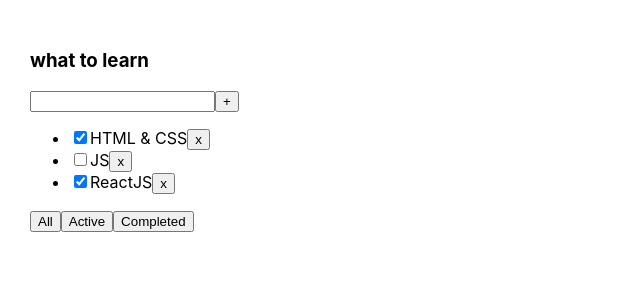
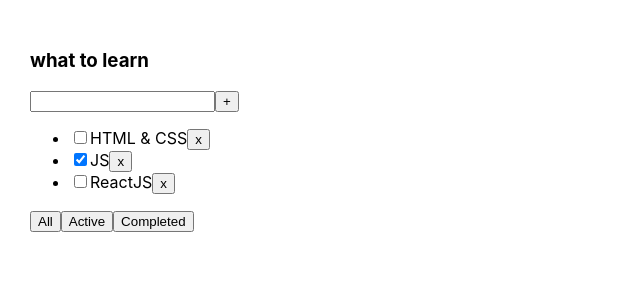
Before and after one commit to i1-kmv/TS-project, a React (Create React App) app: page / in a window 1280 px wide. Shown: the top 300 px of the page, without its empty margins (0-640 px from the left). Built offline with nearby package versions, Linux system fonts and the light colour scheme.

Commit message:
Настроил добавление тасок, рефакторинг вынес все функции в отдельные переменные

```diff
--- a/package.json
+++ b/package.json
@@ -10,10 +10,12 @@
     "@types/node": "^12.0.0",
     "@types/react": "^16.9.0",
     "@types/react-dom": "^16.9.0",
+    "@types/uuid": "^8.3.0",
     "react": "^16.13.1",
     "react-dom": "^16.13.1",
     "react-scripts": "3.4.1",
-    "typescript": "~3.7.2"
+    "typescript": "~3.7.2",
+    "uuid": "^8.3.0"
   },
   "scripts": {
     "start": "react-scripts start",
--- a/src/App.tsx
+++ b/src/App.tsx
@@ -1,6 +1,7 @@
 import React, {useState} from 'react';
 import './App.css';
 import {TaskType, TodoList} from "./TodoList";
+import {v1} from "uuid";
 
 export type FilterValuesType = "all" | "completed" | "active"
 
@@ -8,12 +9,13 @@
 function App() {
 
    let [tasks, setTasks] = useState<Array<TaskType>>([
-       {id: 1, title:"HTML & CSS", isDone: true},
-       {id: 2, title:"JS", isDone: false},
-       {id: 3, title:"ReactJS", isDone: true},
+       {id: v1(), title:"HTML & CSS", isDone: false},
+       {id: v1(), title:"JS", isDone: true},
+       {id: v1(), title:"ReactJS", isDone: false}
    ])
 
     let [filter, setFilter] = useState<FilterValuesType>("all")
+
 
     let tasksForTodolist = tasks
 
@@ -25,15 +27,22 @@
     }
 
 
-
-    const onDeleteTask = (id: number) => {
+    const onDeleteTask = (id: string) => {
        let filteredTasks = tasks.filter(t => (t.id !== id))
         setTasks(filteredTasks)
+    }
+
+    const onAddTask = (newTaskTitle: string) => {
+        let newTask = {id: v1(), title: newTaskTitle, isDone: false}
+        let newTasks = [newTask, ...tasks]
+        setTasks(newTasks)
     }
 
     const changeFilter = (value: FilterValuesType) => {
         setFilter(value)
     }
+
+
 
 
     return (
@@ -42,6 +51,7 @@
                       tasks={tasksForTodolist}
                       onDeleteTask={onDeleteTask}
                       changeFilter={changeFilter}
+                      onAddTask={onAddTask}
             />
         </div>
     );
--- a/src/TodoList.tsx
+++ b/src/TodoList.tsx
@@ -1,26 +1,57 @@
-import React from "react";
+import React, {ChangeEvent, KeyboardEvent, useState} from "react";
+import {FilterValuesType} from "./App";
 
 type PropsType = {
     title: string
     tasks: Array<TaskType>
-    onDeleteTask: Function
-    changeFilter: Function
+    onDeleteTask: (taskId: string) => void
+    changeFilter: (value: FilterValuesType) => void
+    onAddTask: (newTaskTitle: string) => void
 }
 
 export type TaskType = {
-    id: number
+    id: string
     title: string
     isDone: boolean
 }
 
 export function TodoList(props: PropsType) {
 
+    const [newTaskTitle, setNewTaskTitle] = useState("")
+
+    const onNewTitleChangeHandler = (e: ChangeEvent<HTMLInputElement>) => {
+            setNewTaskTitle(e.currentTarget.value)
+    }
+
+    const onKeyPressHandler = (e: KeyboardEvent<HTMLInputElement>)  => {
+        if (e.charCode === 13) {
+            props.onAddTask(newTaskTitle);
+            setNewTaskTitle("")
+        }
+    }
+
+    const addTask = () => {
+        props.onAddTask(newTaskTitle);
+        setNewTaskTitle("")
+    }
+
+    const onAllFilter = () =>  props.changeFilter("all")
+    const onActiveFilter = () =>  props.changeFilter("active")
+    const onCompletedFilter = () => props.changeFilter("completed")
 
 
     let tasks = props.tasks.map(task => {
-        return   <li><input type="checkbox" checked={task.isDone}/>
-        <span>{task.title}</span>
-            <button onClick={() => {props.onDeleteTask(task.id)}}>x</button>
+
+        const onRemoveTask = () => {
+            props.onDeleteTask(task.id)
+        }
+
+        return <li key={task.id}><input
+            type="checkbox"
+            checked={task.isDone}/>
+            <span>{task.title}</span>
+            <button onClick={onRemoveTask}>x
+            </button>
         </li>
 
     })
@@ -28,16 +59,26 @@
     return <div>
         <h3>{props.title}</h3>
         <div>
-            <input/>
-            <button>+</button>
+            <input value={newTaskTitle}
+                   onChange={onNewTitleChangeHandler}
+                   onKeyPress={onKeyPressHandler}
+            />
+            <button onClick={addTask}>+
+            </button>
         </div>
         <ul>
             {tasks}
         </ul>
         <div>
-            <button onClick={() => {props.changeFilter("all")}}>All</button>
-            <button onClick={() => {props.changeFilter("active")}}>Active</button>
-            <button onClick={() => {props.changeFilter("completed")}}>Completed</button>
+            <button
+                onClick={onAllFilter}>All
+            </button>
+            <button
+                onClick={onActiveFilter}>Active
+            </button>
+            <button
+                onClick={onCompletedFilter}>Completed
+            </button>
         </div>
     </div>
 }
```
Also changed, not shown: 1 other file (tests, documents, lock files or other folders).
